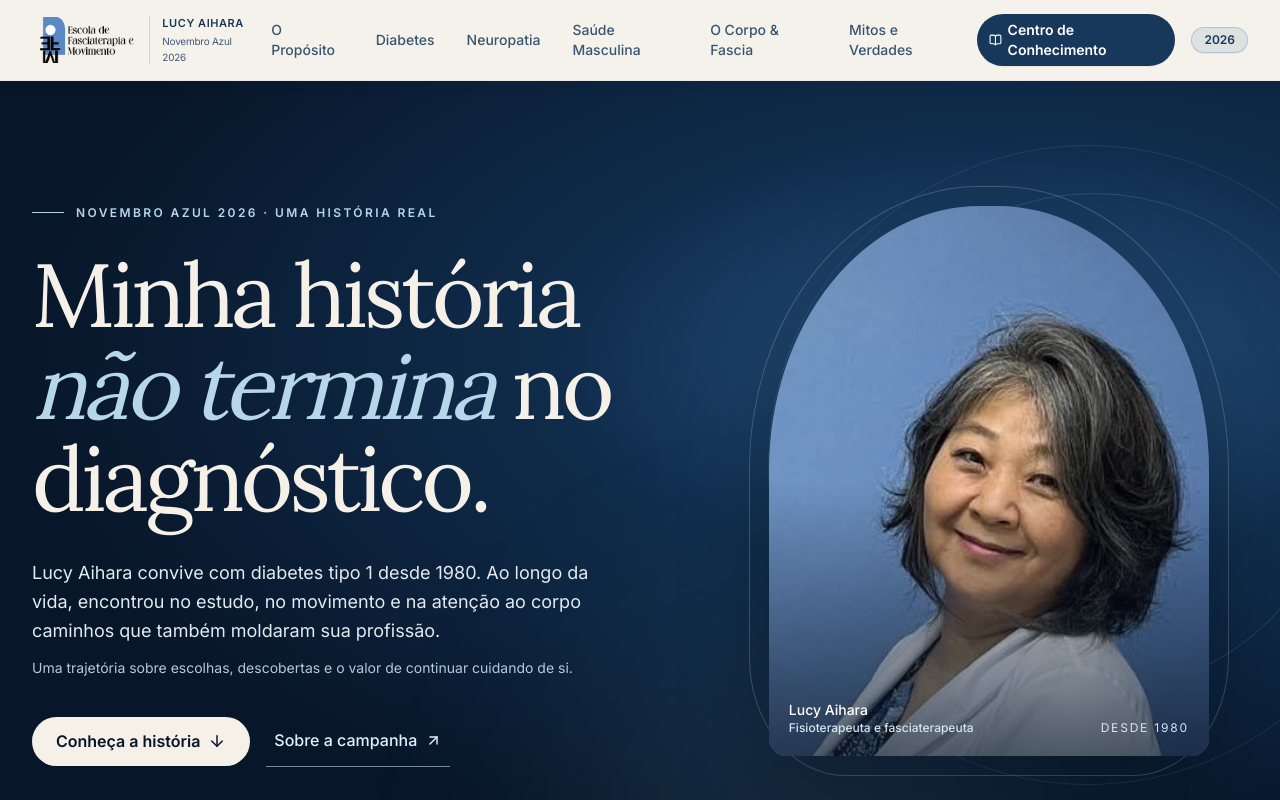
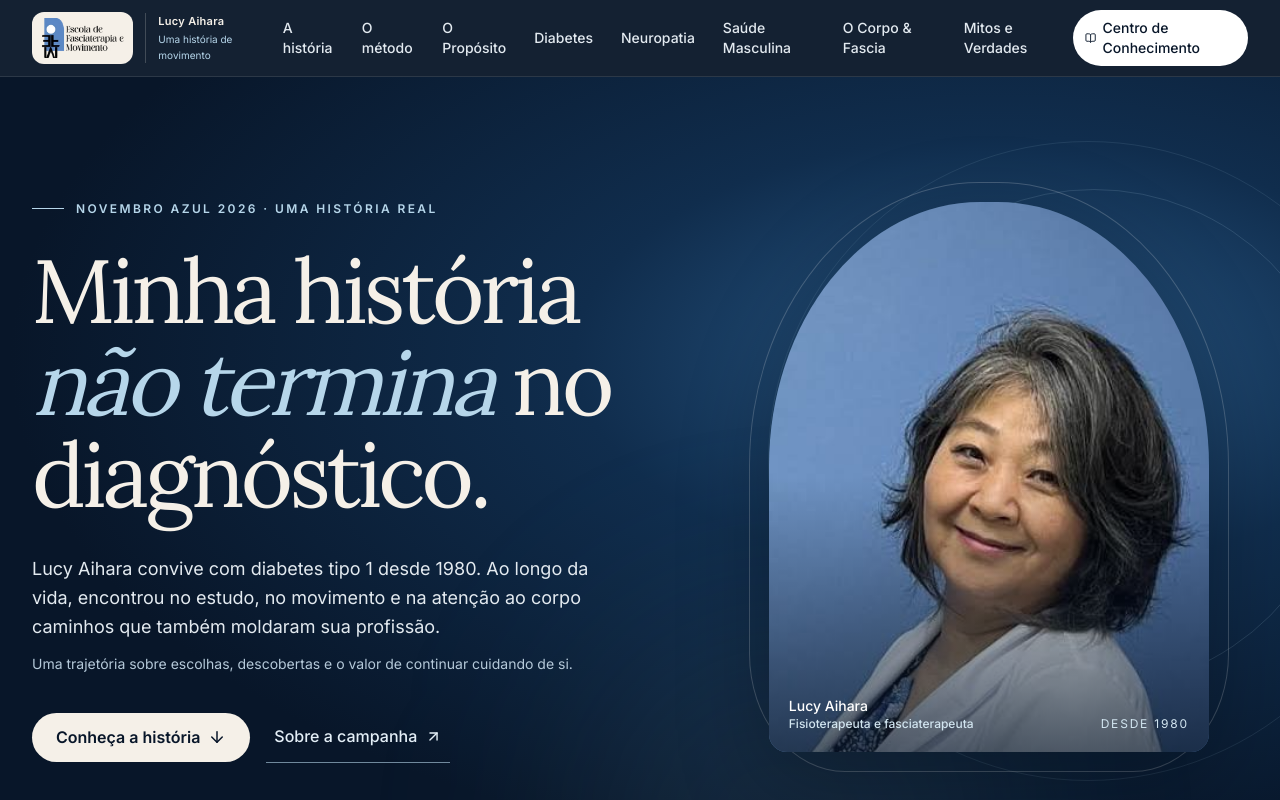
Before and after one commit to mslol21/projeto-lucy, a Next.js app: page / in a window 1280 px wide. Shown: the top 800 px of the page. Built offline with nearby package versions, Linux system fonts and the light colour scheme.

Commit message:
feat: harmonize navigation with dark cinematic hero

```diff
--- a/src/components/layout/Header.tsx
+++ b/src/components/layout/Header.tsx
@@ -1,118 +1,114 @@
 "use client";
 
-import React, { useState } from "react";
+import { useState } from "react";
 import Image from "next/image";
 import Link from "next/link";
-import { Menu, X, BookOpen } from "lucide-react";
-import { NAV_LINKS, CAMPAIGN_INFO } from "@/data/campaign-data";
+import { usePathname } from "next/navigation";
+import { Menu, X, BookOpen, ArrowUpRight } from "lucide-react";
+import { NAV_LINKS } from "@/data/campaign-data";
 
 export function Header() {
   const [mobileMenuOpen, setMobileMenuOpen] = useState(false);
+  const pathname = usePathname();
+  const isHome = pathname === "/";
+  const base = isHome
+    ? "border-white/10 bg-[#081629]/95 text-[#F5F0E8]"
+    : "border-stone-200/70 bg-[#F5F2EB]/95 text-[#17385B]";
+  const defaultLink = isHome
+    ? "text-[#e3eaf0] hover:bg-white/10 hover:text-white"
+    : "text-[#17385B] hover:bg-white/80";
+  const closeMenu = () => setMobileMenuOpen(false);
 
   return (
-    <header className="sticky top-0 z-40 w-full bg-[#F5F2EB]/92 backdrop-blur-md border-b border-stone-200/70 shadow-[0_4px_20px_-4px_rgba(23,56,91,0.04)] transition-all">
-      <div className="max-w-7xl mx-auto px-4 sm:px-6 lg:px-8">
-        <div className="flex items-center justify-between h-20">
-          {/* Logo Oficial HD da Escola */}
+    <header className={`sticky top-0 z-50 w-full border-b backdrop-blur-xl ${base}`}>
+      <div className="mx-auto max-w-7xl px-4 sm:px-6 lg:px-8">
+        <div className="flex h-[76px] items-center justify-between gap-4">
           <Link
             href="/"
-            className="flex items-center gap-3.5 group focus-visible:outline-none focus-visible:ring-2 focus-visible:ring-[#17385B] rounded-lg p-1.5"
-            aria-label="Escola de Fasciaterapia e Movimento — Lucy Aihara"
+            onClick={closeMenu}
+            className="flex min-w-0 items-center gap-3 rounded-lg focus-visible:outline-2 focus-visible:outline-offset-4"
+            aria-label="Escola de Fasciaterapia e Movimento — início"
           >
-            <div className="relative h-12 flex items-center">
+            <span className="flex shrink-0 items-center rounded-xl bg-[#F5F0E8] px-2 py-1.5">
               <Image
                 src="/images/logo-horizontal-hd.png"
-                alt="Logotipo oficial da Escola de Fasciaterapia e Movimento"
-                width={220}
-                height={64}
+                alt="Escola de Fasciaterapia e Movimento"
+                width={188}
+                height={55}
                 priority
-                className="h-11 sm:h-12 w-auto object-contain transition-transform group-hover:scale-[1.02]"
+                className="h-9 w-auto object-contain sm:h-10"
               />
-            </div>
-            <div className="hidden xl:flex flex-col border-l border-stone-300 pl-3">
-              <span className="text-[11px] font-semibold text-[#17385B] uppercase tracking-wider">
-                Lucy Aihara
             </span>
-              <span className="text-[10px] text-[#415A77] tracking-tight">
-                Novembro Azul 2026
+            <span className="hidden max-w-[148px] flex-col border-l border-current/20 pl-3 xl:flex">
+              <span className="text-[11px] font-semibold tracking-wide">Lucy Aihara</span>
+              <span className={`text-[10px] ${isHome ? "text-[#B6D6EA]" : "text-[#415A77]"}`}>
+                Uma história de movimento
               </span>
-            </div>
+            </span>
           </Link>
-
-          {/* Navegação Desktop */}
-          <div className="hidden lg:flex items-center gap-4">
-            <nav className="flex items-center gap-1 xl:gap-2" aria-label="Navegação principal">
-              {NAV_LINKS.map((link) => {
-                const isKnowledge = link.href === "/conhecimento";
-                return (
+          <nav className="hidden items-center gap-1 lg:flex" aria-label="Navegação principal">
+            {isHome && (
+              <Link href="/#historia" className={`rounded-full px-3 py-2 text-sm font-medium transition-colors ${defaultLink}`}>
+                A história
+              </Link>
+            )}
+            {isHome && (
+              <Link href="/#metodo" className={`rounded-full px-3 py-2 text-sm font-medium transition-colors ${defaultLink}`}>
+                O método
+              </Link>
+            )}
+            {NAV_LINKS.map((link) => (
               <Link
                 key={link.href}
                 href={link.href}
-                    className={`px-3 py-1.5 text-xs xl:text-sm font-medium rounded-full transition-all focus-visible:outline-none focus-visible:ring-2 focus-visible:ring-[#17385B] ${
-                      isKnowledge
-                        ? "bg-[#17385B] text-white hover:bg-[#1f4a75] shadow-2xs font-semibold flex items-center gap-1.5"
-                        : "text-[#17385B]/85 hover:text-[#17385B] hover:bg-white/80"
+                className={`rounded-full px-3 py-2 text-sm font-medium transition-colors ${
+                  link.href === "/conhecimento"
+                    ? isHome
+                      ? "bg-white text-[#081629] hover:bg-[#B6D6EA]"
+                      : "bg-[#17385B] text-white hover:bg-[#28577c]"
+                    : defaultLink
                 }`}
               >
-                    {isKnowledge && <BookOpen className="w-3.5 h-3.5" aria-hidden="true" />}
-                    <span>{link.label}</span>
+                <span className="inline-flex items-center gap-1.5">
+                  {link.href === "/conhecimento" && <BookOpen size={14} aria-hidden="true" />}
+                  {link.label}
+                </span>
               </Link>
-                );
-              })}
+            ))}
           </nav>
-
-            <span className="inline-flex items-center px-3 py-1 text-xs font-semibold rounded-full bg-[#527fae]/15 text-[#17385B] border border-[#527fae]/30 shadow-2xs">
-              {CAMPAIGN_INFO.year}
-            </span>
-          </div>
-
-          {/* Botão Mobile */}
-          <div className="flex items-center lg:hidden">
           <button
             type="button"
-              onClick={() => setMobileMenuOpen(!mobileMenuOpen)}
-              className="p-2 rounded-xl text-[#17385B] hover:bg-stone-200/60 focus-visible:outline-none focus-visible:ring-2 focus-visible:ring-[#17385B]"
+            className="inline-flex min-h-11 min-w-11 items-center justify-center rounded-xl border border-current/20 lg:hidden"
+            onClick={() => setMobileMenuOpen((prev) => !prev)}
             aria-expanded={mobileMenuOpen}
-              aria-label={mobileMenuOpen ? "Fechar menu de navegação" : "Abrir menu de navegação"}
+            aria-controls="lucy-mobile-nav"
+            aria-label={mobileMenuOpen ? "Fechar menu" : "Abrir menu"}
           >
-              {mobileMenuOpen ? <X className="w-6 h-6" /> : <Menu className="w-6 h-6" />}
+            {mobileMenuOpen ? <X size={23} /> : <Menu size={23} />}
           </button>
         </div>
       </div>
+      {mobileMenuOpen && (
+        <nav
+          id="lucy-mobile-nav"
+          aria-label="Navegação para dispositivos móveis"
+          className={`border-t px-4 pb-5 pt-3 lg:hidden ${isHome ? "border-white/10 bg-[#081629]" : "border-stone-200 bg-[#F5F2EB]"}`}
+        >
+          <div className="mx-auto flex max-w-7xl flex-col gap-1">
+            {isHome && (
+              <>
+                <Link href="/#historia" onClick={closeMenu} className={`rounded-xl px-3 py-3 text-sm ${defaultLink}`}>A história da Lucy</Link>
+                <Link href="/#metodo" onClick={closeMenu} className={`rounded-xl px-3 py-3 text-sm ${defaultLink}`}>O Método Danis Bois</Link>
+              </>
+            )}
+            {NAV_LINKS.map((link) => (
+              <Link key={link.href} href={link.href} onClick={closeMenu} className={`flex items-center justify-between rounded-xl px-3 py-3 text-sm ${defaultLink}`}>
+                {link.label}
+                {link.href === "/conhecimento" && <ArrowUpRight size={16} aria-hidden="true" />}
+              </Link>
+            ))}
           </div>
-
-      {/* Menu Mobile */}
-      {mobileMenuOpen && (
-        <div className="lg:hidden border-b border-stone-200 bg-[#F5F2EB] px-4 pt-3 pb-6 space-y-2 animate-in fade-in slide-in-from-top-2 duration-200">
-          <div className="px-3 py-2 border-b border-stone-200/60 mb-2 flex items-center justify-between">
-            <span className="text-xs font-semibold tracking-wider text-[#415A77] uppercase">
-              Menu de Navegação
-            </span>
-            <span className="text-[10px] font-bold text-[#17385B] bg-[#527fae]/20 px-2 py-0.5 rounded-full">
-              2026
-            </span>
-          </div>
-          <nav className="flex flex-col space-y-1" aria-label="Menu móvel">
-            {NAV_LINKS.map((link) => {
-              const isKnowledge = link.href === "/conhecimento";
-              return (
-                <Link
-                  key={link.href}
-                  href={link.href}
-                  onClick={() => setMobileMenuOpen(false)}
-                  className={`px-3 py-2.5 rounded-xl text-sm font-medium transition-colors flex items-center justify-between ${
-                    isKnowledge
-                      ? "bg-[#17385B] text-white font-semibold"
-                      : "text-[#17385B] hover:bg-white"
-                  }`}
-                >
-                  <span>{link.label}</span>
-                  {isKnowledge && <BookOpen className="w-4 h-4 text-[#84B7CE]" />}
-                </Link>
-              );
-            })}
         </nav>
-        </div>
       )}
     </header>
   );
```
Lines whose indentation alone changed are shown as unchanged.
